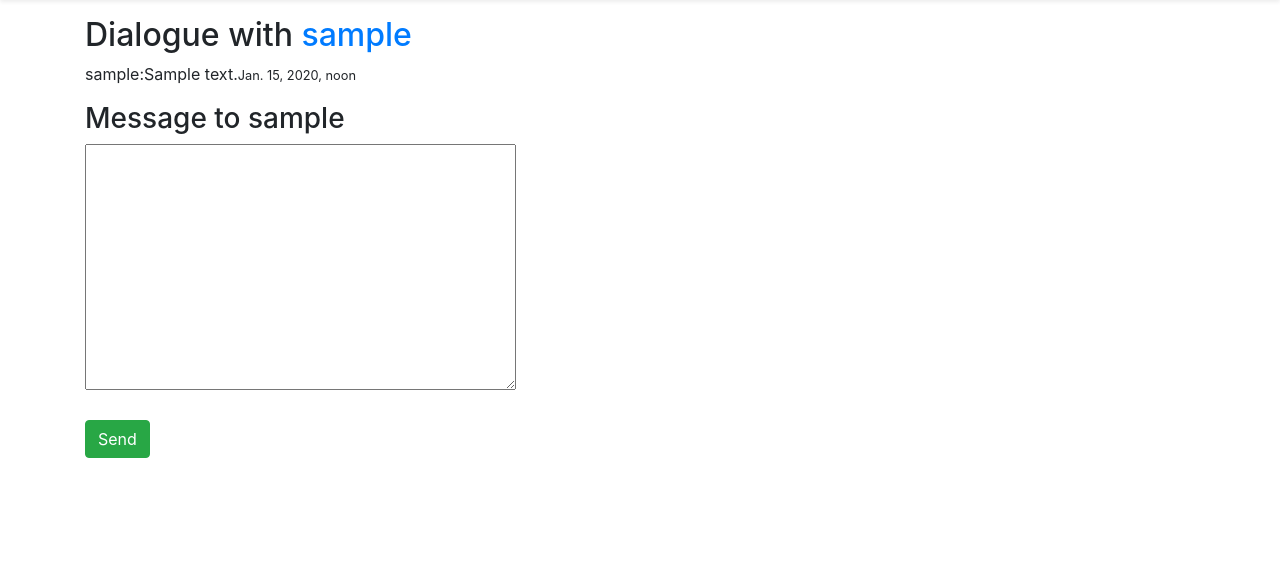
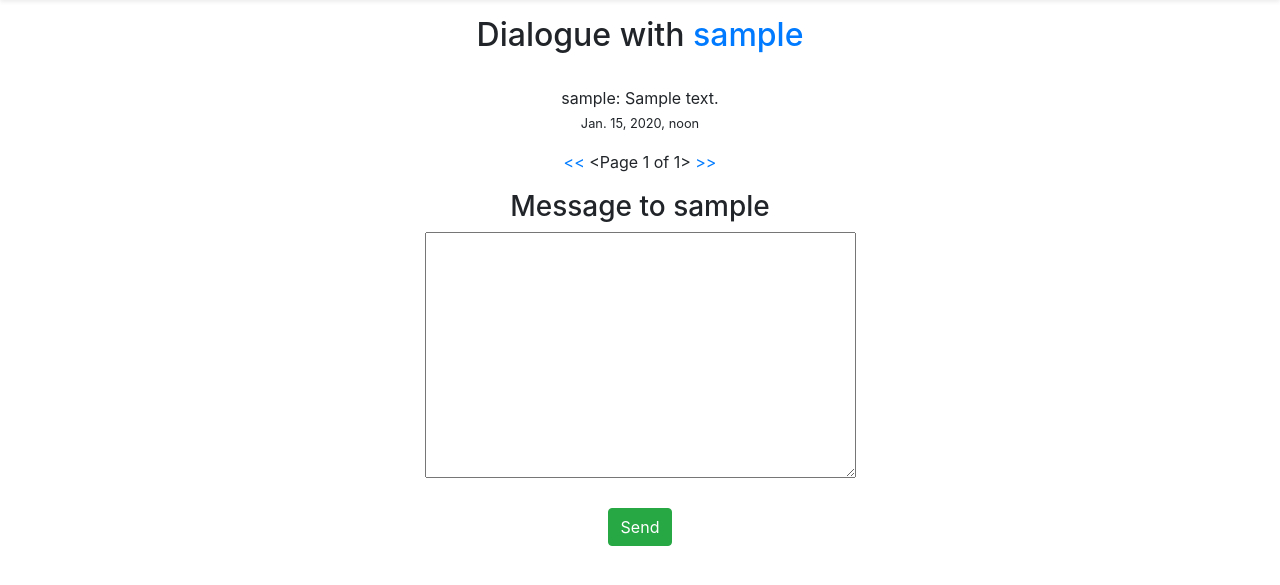
Before and after one commit to denyszamiatin/ma_book, a Django app: a page that uses messenger/templates/dialogue.html in a window 1280 px wide. Shown: the part 57-642 px from the top of the page. Run offline with Django 3.2, Linux system fonts and the light colour scheme; a user stored in the database is signed in; tables that the repository leaves empty hold one stand-in row (values such as "Sample post"); parts of the project's set-up code (start-up, migrations or seed data) failed here and were passed over; some libraries are stand-ins or nearby versions.

Commit message:
tasks 23. Pagination added

```diff
--- a/ma_book/settings.py
+++ b/ma_book/settings.py
@@ -152,3 +152,4 @@ MESSAGE_TAGS = {
 POSTS_PER_PAGE = 5
 CRISPY_TEMPLATE_PACK = 'bootstrap4'
 LOGIN_URL = '/user/login'
+MESSENGER_ITEMS_PER_PAGE = 10
--- a/messenger/templates/dialogue.html
+++ b/messenger/templates/dialogue.html
@@ -1,11 +1,23 @@
 {% extends 'base.html'%}
 {% block content %}
-<h2>Dialogue with <a href="{% url 'users:profile' send_to %}">{{send_to}}</a></h2>
-{% for message_ in users_messages %}
+<div class="text-center">
+    <h2>Dialogue with <a href="{% url 'users:profile' send_to %}">{{send_to}}</a></h2><br>
+    {% for message_ in users_messages.object_list %}
     <ul class="list-unstyled">
-    <li>{{message_.sender}}:{{message_.message}}<small>{{message_.send_date}}</small></li>
+        <li>{{message_.sender}}: {{message_.message}}<small><br>{{message_.send_date}}</small></li>
     </ul>
     {% endfor %}
+    <p>
+        <a href="?p=1">&lt;&lt;</a>
+        {% if users_messages.has_previous %}
+        <a href="?p={{users_messages.previous_page_number}}">&lt;</a>
+        {% endif %}
+        {{users_messages}}
+        {% if users_messages.has_next %}
+        <a href="?p={{users_messages.next_page_number}}">&gt;</a>
+        {% endif %}
+        <a href="?p={{last_page}}">&gt;&gt;</a>
+    </p>
     <form action="{% url 'messenger:send_message' %}" class="form-container" method="post">
         {% csrf_token %}
         <h3>Message to {{send_to}}</h3>
@@ -15,4 +27,5 @@
         <br><br>
         <button type="submit" class="btn btn-success">Send</button>
     </form>
+</div>
 {% endblock %}
--- /dev/null
+++ b/messenger/utils.py
@@ -0,0 +1,17 @@
+"""Module for custom functions"""
+from django.core.paginator import Paginator
+from django.conf import settings
+
+
+def make_pagination(request, to_paginate, items_per_page=settings.MESSENGER_ITEMS_PER_PAGE):
+    """
+    Function to create pagination for specified object
+    :param request:
+    :param to_paginate: the django paginated queryset
+    :param items_per_page: number of items to show on page
+    :return: specified page and last page as tuple
+    """
+    pages = Paginator(to_paginate, items_per_page)
+    last_page = pages.num_pages
+    page = pages.get_page(request.GET.get('p'))
+    return page, last_page
--- a/messenger/views.py
+++ b/messenger/views.py
@@ -4,6 +4,7 @@ from django.contrib.auth.decorators import login_required
 from django.contrib import messages
 from .models import User, Messages
 from .forms import MessageForm
+from . import utils
 
 
 @login_required
@@ -29,7 +30,8 @@ def send(request):
 @login_required
 def dialogs(request):
     dialogs_ = Messages().get_dialogs(request.user.id)
-    return render(request, 'dialogs.html', {'dialogs': dialogs_})
+    page, last_page = utils.make_pagination(request, dialogs_)
+    return render(request, 'dialogs.html', {'dialogs': page, 'last_page': last_page})
 
 
 @login_required
@@ -37,4 +39,6 @@ def dialogue(request, username):
     form = MessageForm()
     second_user = get_object_or_404(User, username=username)
     users_dialogue = Messages().get_messages(request.user.id, second_user.id)
-    return render(request, 'dialogue.html', {"users_messages": users_dialogue, "form": form, 'send_to': username})
+    page, last_page = utils.make_pagination(request, users_dialogue)
+    context = {"users_messages": page, "form": form, 'send_to': username, 'last_page': last_page}
+    return render(request, 'dialogue.html', context)
```
Also changed, not shown: messenger/templates/dialogs.html (+14 -1 lines). Lines whose indentation alone changed are shown as unchanged.
